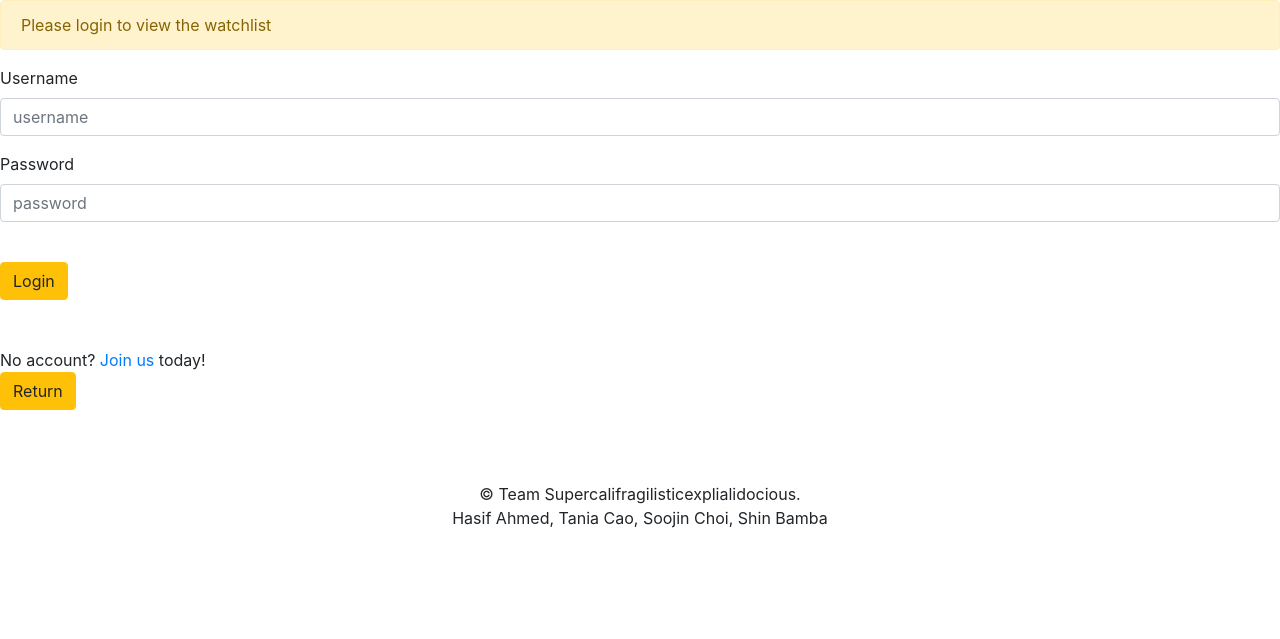
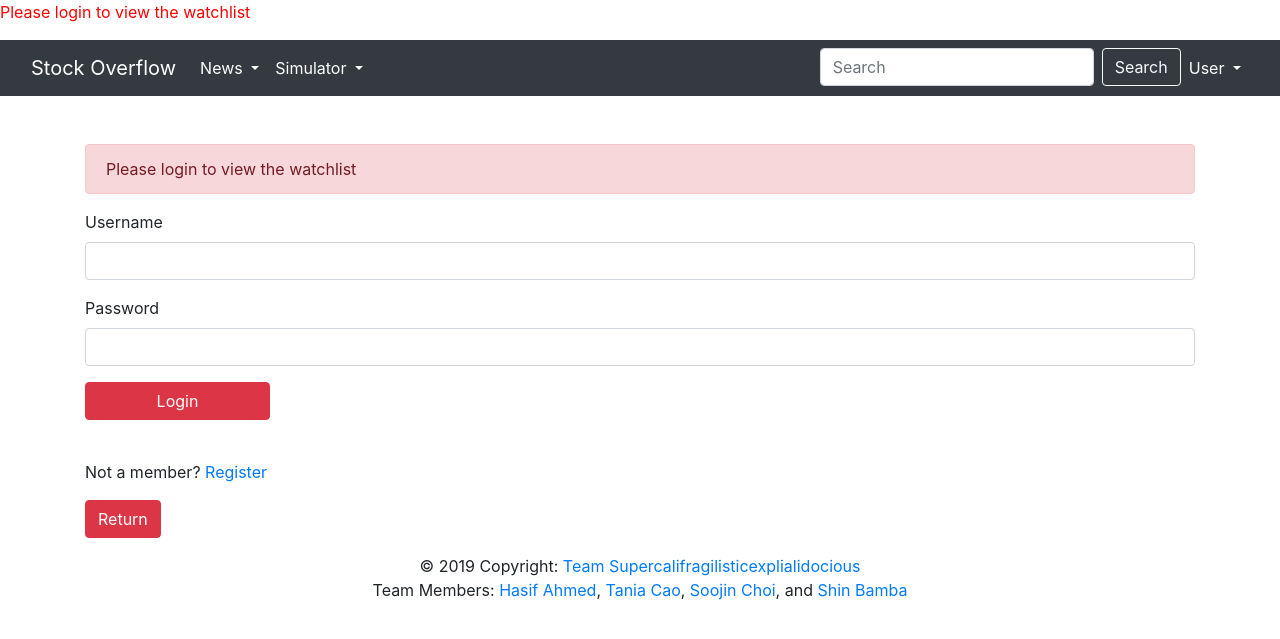
Before and after one commit to Soojin-C/supercalifragilisticexpialidocious, a Flask app: page /watchlist in a window 1280 px wide. Shown: the top 639 px of the page. Run offline with Flask 2, Linux system fonts and the light colour scheme; parts of the project's set-up code (start-up, migrations or seed data) failed here and were passed over; some libraries are stand-ins or nearby versions.

Commit message:
fix navbar design

```diff
--- a/templates/basic.html
+++ /dev/null
@@ -1,33 +0,0 @@
-<!DOCTYPE html> <!--Basic template for all other pages -->
-<html>
-<head>
-    {% block head %}
-
-    <link rel="stylesheet" href="https://stackpath.bootstrapcdn.com/bootstrap/4.1.3/css/bootstrap.min.css" integrity="sha384-MCw98/SFnGE8fJT3GXwEOngsV7Zt27NXFoaoApmYm81iuXoPkFOJwJ8ERdknLPMO" crossorigin="anonymous">
-    <link rel="stylesheet" href="{{ url_for('static', filename='style.css') }}">
-    <title> {% block title %} Title {% endblock %}  </title>
-    {% endblock %}
-
-</head>
-<body>
-    {% block login %}
-    {% endblock %}
-
-    {% block alert %}
-    {% endblock %}
-    {% block content %}
-    content
-    {% endblock %}
-
-    {% block footer %}
-    <br>
-    <br>
-    <br>
-	<center>
-    &copy; Team Supercalifragilisticexplialidocious.<br>
-    Hasif Ahmed, Tania Cao, Soojin Choi, Shin Bamba
-  </center>
-	  {% endblock %}
-
-</body>
-</html>
--- a/templates/login.html
+++ b/templates/login.html
@@ -1,31 +1,36 @@
-{% extends "basic.html" %}
+{% extends "parent.html" %}
 
 {% block title %} Login {% endblock %}
 
 {% block content %}
+</br></br>
+<div class="container">
   <div class="userInfo">
     <!--Flashes errors if user/pass are wrong or blank -->
     {% set msgs = get_flashed_messages() %}
     {% for each in msgs %}
-      <div class="alert alert-warning" role="alert">{{each}}</div>
-
+    <div class="alert alert-danger" role="alert">{{each}}</div>
     {% endfor %}
 
-    <form action="/auth" method = "POST"><!--Able to login by submitting existing user/pass or make new account by pressing "register"-->
+    <!--Able to login by submitting existing user/pass or make new account by pressing "register"-->
+    <form action="/auth" method="POST">
       <div class="form-group">
-            <label for="username">Username</label>
-            <input type="text" name="username" class="form-control" id="username" placeholder="username">
+	<label class="control-label" for="username">Username</label>
+	<input type="text" name="username" class="form-control" id="username">
       </div>
       <div class="form-group">
-            <label for="password">Password</label>
-            <input type="password" name="password" class="form-control" id="password" placeholder="password">
+	<label class="control-label" for="password">Password</label>
+	<input type="password" name="password" class="form-control" id="password">
       </div>
+      <div class="form-group">
+	<button type="submit" class="btn btn-danger col-sm-2" id="account" name = {{type}} value = "Login">Login</button>
+      </div>
+    </form>
+
     <br>
-      <div class="center"><button type="submit" class="btn btn-warning" id="account" name = {{type}} value = "Login">Login</button></div>
-      <br>
-      <br>
-      No account? <a href="/register">Join us</a> today!
-      </form>
-      <div class="center"><a class="btn btn-warning" href="/" id="account">Return</a></div>
+
+    <p> Not a member? <a href="/register">Register</a> </p>
+    <div class="center"><a class="btn btn-danger" href="/" id="account">Return</a></div>
+  </div>
 </div>
 {% endblock %}
--- a/templates/parent.html
+++ b/templates/parent.html
@@ -4,7 +4,7 @@
   <head>
     <meta charset="utf-8">
 
-    <title> {% block title %}  {% endblock %} -|- SC  </title>
+    <title> SO | {% block title %}  {% endblock %} </title>
     <link href="https://stackpath.bootstrapcdn.com/bootstrap/4.1.3/css/bootstrap.min.css" rel="stylesheet" integrity="sha384-MCw98/SFnGE8fJT3GXwEOngsV7Zt27NXFoaoApmYm81iuXoPkFOJwJ8ERdknLPMO" crossorigin="anonymous">
   </head>
   {% endblock %}
@@ -18,63 +18,63 @@
     {% endfor %}
     {% endblock %}
 
-
     {% block header %}
-    <nav class="navbar navbar-expand-lg navbar-dark bg-dark">
+    <nav class="navbar navbar-expand-lg navbar-dark bg-dark navbar-fixed-top">
+      <div class="container-fluid">
+	<div class="navbar-header">
 	  <a class="navbar-brand" href="#">Stock Overflow</a>
-      <button class="navbar-toggler" type="button" data-toggle="collapse" data-target="#navbarNavDropdown" aria-controls="navbarNavDropdown" aria-expanded="false" aria-label="Toggle navigation">
+	  <!--<button class="navbar-toggler" type="button" data-toggle="collapse" data-target="#navbarNavDropdown" aria-controls="navbarNavDropdown" aria-expanded="false" aria-label="Toggle navigation">
 	  <span class="navbar-toggler-icon"></span>
-      </button>
+	  </button> -->
+	</div>
 	<div class="collapse navbar-collapse" id="navbarNavDropdown">
-	<ul class="navbar-nav nav-fill w-100">
+	  <ul class="nav navbar-nav bd-navbar-nav flex-row">
 	    <li class="nav-item active dropdown">
-            <div class="btn-group">
-              <button type="button" class="btn btn-danger dropdown-toggle" data-toggle="dropdown" aria-haspopup="true" aria-expanded="false">
+	      <a class="nav-link nav-link-dark dropdown-toggle" href="#" id="news" role="button" data-toggle="dropdown" aria-haspopup="true" aria-expanded="false">
 		News
-              </button>
-              <div class="dropdown-menu">
+              </a>
+              <div class="dropdown-menu" aria-labelledby="news">
 		<a class="dropdown-item" href="#">Most Recent</a>
 		<a class="dropdown-item" href="#">Most Trending</a>
               </div>
-            </div>
 	    </li>
-	  <li  class="nav-item active dropdown">
-            <div class="btn-group">
-              <button type="button" class="btn btn-danger dropdown-toggle" data-toggle="dropdown" aria-haspopup="true" aria-expanded="false">
+	    <li class="nav-item active dropdown">
+              <a class="nav-link dropdown-toggle" href="#" id="simulator" role="button" data-toggle="dropdown" aria-haspopup="true" aria-expanded="false">
 		Simulator
-              </button>
-              <div class="dropdown-menu">
+	      </a>
+              <div class="dropdown-menu" aria-labelledby="simulator">
 		<a class="dropdown-item" href="#">Portfolio</a>
 		<a class="dropdown-item" href="#">Trade</a>
 		<a class="dropdown-item" href="#">Rankings</a>
 		<div class="dropdown-divider"></div>
-		<a class="dropdown-item" href="/stockResearch">Stock Research</a>
+		<a class="dropdown-item" href="/stockResearch">Stocks</a>
 		<a class="dropdown-item" href="/watchlist">Watchlist</a>
               </div>
-            </div>
 	    </li>
-	  <li>
-	    <form class="form-inline my-2 my-lg-0">
+	  </ul>
+	  <ul class="navbar-nav flex-row ml-md-auto d-none d-md-flex">
+	    <li class="nav-item active">
+	      <form class="form-inline">
 		<input class="form-control mr-sm-2" type="search" placeholder="Search" aria-label="Search">
-	      <button class="btn btn-danger" type="submit">Search</button>
+		<button class="btn btn-outline-light my-2 my-sm-0" type="submit">Search</button>
 	      </form>
 	    </li>
-	  <li class="nav-item active">
             {% if not logged_in %}
-            <div class="btn-group">
-              <button type="button" class="btn btn-danger dropdown-toggle" data-toggle="dropdown" aria-haspopup="true" aria-expanded="false">
-		Sign In
-              </button>
-              <div class="dropdown-menu">
-		<a class="dropdown-item" href="/register">Sign Up</a>
+	    <li class="nav-item active dropdown">
+	      <a class="nav-link dropdown-toggle" href="#" id="login" role="button" data-toggle="dropdown" aria-haspopup="true" aria-expanded="false">
+		User
+	      </a>
+              <div class="dropdown-menu" aria-labelledby="login">
 		<a class="dropdown-item" href="/login">Login</a>
-              </div>
+		<a class="dropdown-item" href="/register">Register</a>
               </div>
               {% else %}
-            <div class="center"><a class="btn btn-warning" href="/logout" >Logout</a></div>
+            <li class="nav-item active">
+	      <div class="center"><a class="btn btn-black" href="/logout" >Logout</a></div>
               {% endif %}
 	    </li>
 	  </ul>
+	</div>
       </div>
     </nav>
     {% endblock %}
```
Also changed, not shown: templates/register.html (+5 -3 lines). Lines whose indentation alone changed are shown as unchanged.
